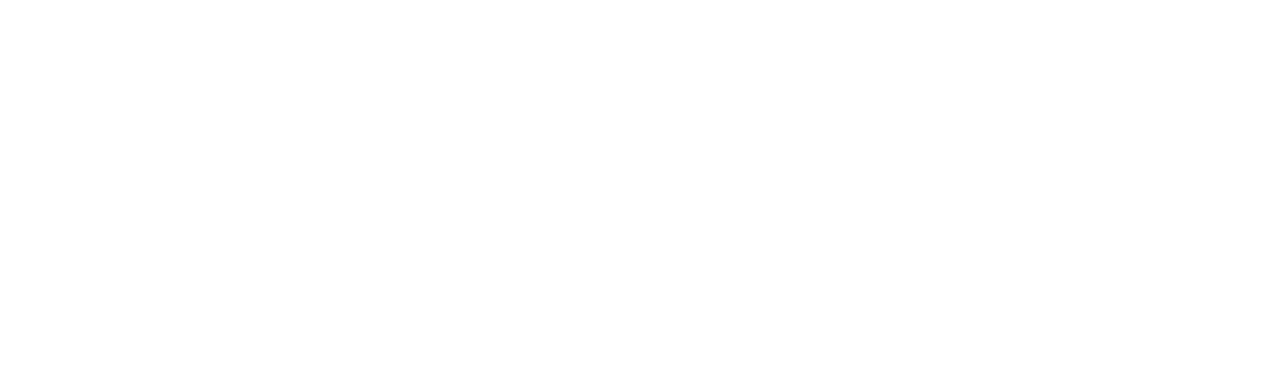
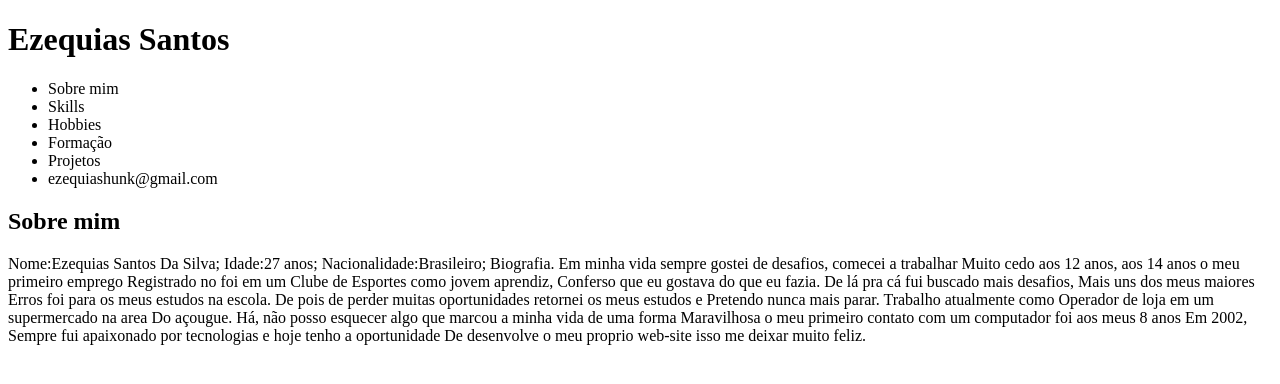
Before and after one commit to EzequiasBR/Meu-portfolio, a plain HTML site: page index.html in a window 1280 px wide. Drawn offline with Linux system fonts and the light colour scheme.

Commit message:
Sobre mim

```diff
--- a/index.html
+++ b/index.html
@@ -1,12 +1,51 @@
 <!DOCTYPE html>
-<html lang="en">
+<html lang="pt-br">
 <head>
     <meta charset="UTF-8">
     <meta http-equiv="X-UA-Compatible" content="IE=edge">
     <meta name="viewport" content="width=device-width, initial-scale=1.0">
-    <title>Document</title>
+    <title>Meu Portfolio</title>
 </head>
 <body>
+    <header>
+        <h1>Ezequias Santos</h1>
+    </header>
+    <ul>
+        <li>Sobre mim</li>
+        <li>Skills</li>
+        <li>Hobbies</li>
+        <li>Formação</li>
+        <li>Projetos</li>
+        <li>ezequiashunk@gmail.com</li>
+    </ul>
+
+    <h2>Sobre mim</h2>
+    Nome:Ezequias Santos Da Silva;
+    Idade:27 anos;
+    Nacionalidade:Brasileiro;
+
+    Biografia.
+
+    Em minha vida sempre gostei de desafios, comecei a trabalhar
+    Muito cedo aos 12 anos, aos 14 anos o meu primeiro emprego
+    Registrado no foi em um Clube de Esportes como jovem aprendiz,
+    Conferso que eu gostava do que eu fazia.
+
+    De lá pra cá fui buscado mais desafios, Mais uns dos meus maiores
+    Erros foi para os meus estudos na escola.
+    De pois de perder muitas oportunidades retornei os meus estudos e
+    Pretendo nunca mais parar.
+
+    Trabalho atualmente como Operador de loja em um supermercado na area
+    Do açougue.
+
+    Há, não posso esquecer algo que marcou a minha vida de uma forma
+    Maravilhosa o meu primeiro contato com um computador foi aos meus 8 anos
+    Em 2002, Sempre fui apaixonado por tecnologias e hoje tenho a oportunidade
+    De desenvolve o meu proprio web-site isso me deixar muito feliz.
+
+
+
 
 </body>
 </html>
```
